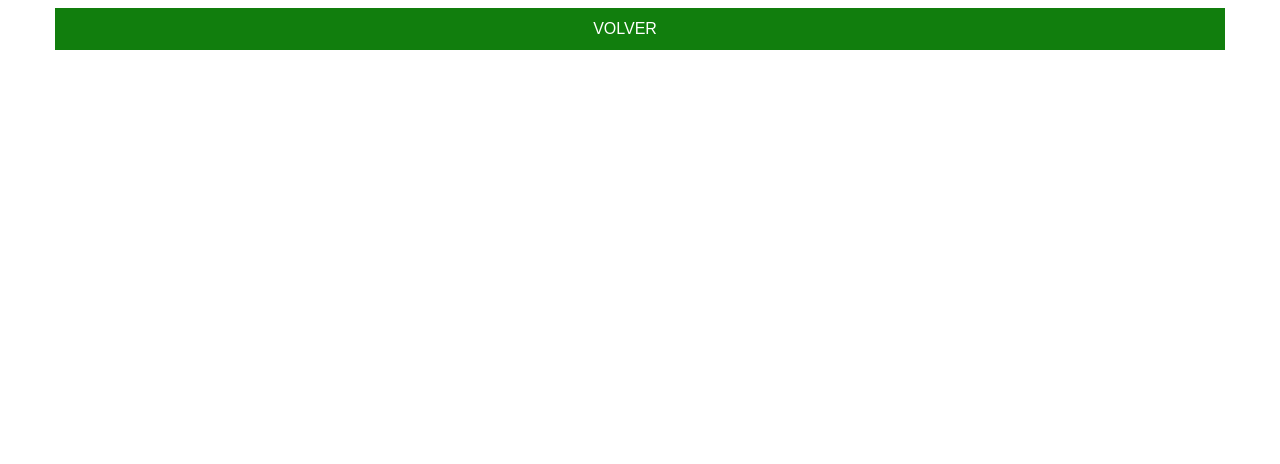
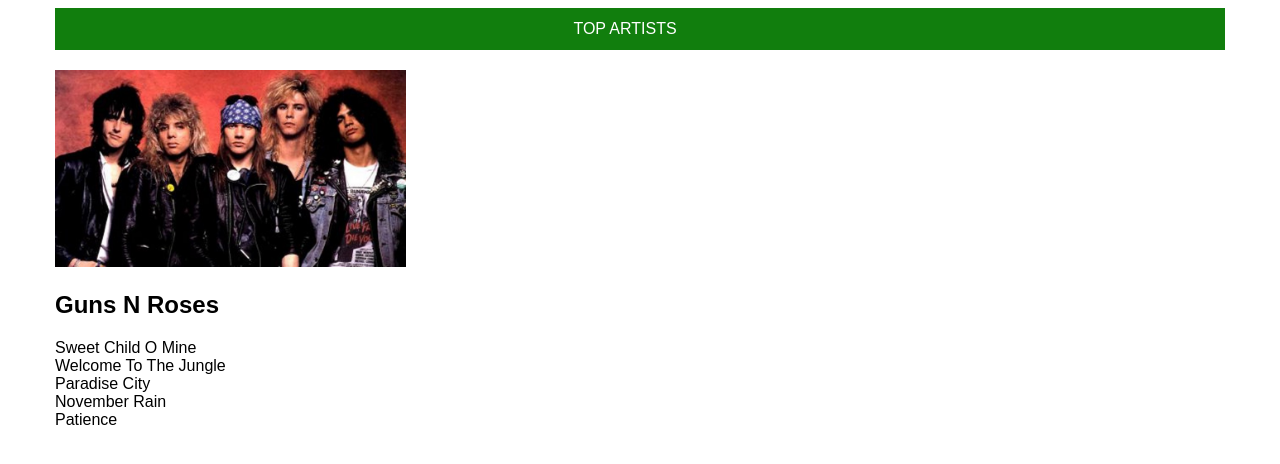
Before and after one commit to Maxilozaok/-Programaci-n---Proyecto-Integrador, a plain HTML site: page artistas.html in a window 1280 px wide. Drawn offline with Linux system fonts and the light colour scheme.

Commit message:
artistas

```diff
--- a/artistas.html
+++ b/artistas.html
@@ -12,13 +12,33 @@
     <header class="main-header">
         <nav class="main-nav">
         <ul>
-            <li><a href="index.html">volver</a></li>
+            <li><a href="artistas.html">Top Artists</a></li>
         </ul>
         </nav>
 
 
 
 </header>
+<main>
+<section class="vip-products">
+ <article class="product">
+    <div class="photo-container">
+        <img class="photo" src="img/gnr.jpg" alt="gnr">
+    </div>
+            <h2>Guns N Roses</h2>
+            <ul>
+               <li><a href="canciones.html"></a> Sweet Child O Mine</li>
+               <li><a href="canciones.html"></a>Welcome To The Jungle</li>
+               <li><a href="canciones.html"></a>Paradise City</li>
+               <li><a href="canciones.html"></a>November Rain</li>
+               <li><a href="canciones.html"></a>Patience</li>
+            </ul>
+
+    </article>
+
+
+
+</main>
 </div>
 </body>
 </html>
--- a/style.css
+++ b/style.css
@@ -75,3 +75,9 @@ justify-content: center;
     border-radius: 10px;
 	cursor: pointer;
 }
+.product{
+    margin-bottom: 30px;
+  }
+  .product .photo {
+    width: 30%;
+  }
```
Also changed, not shown: img/gnr.jpg (added).
